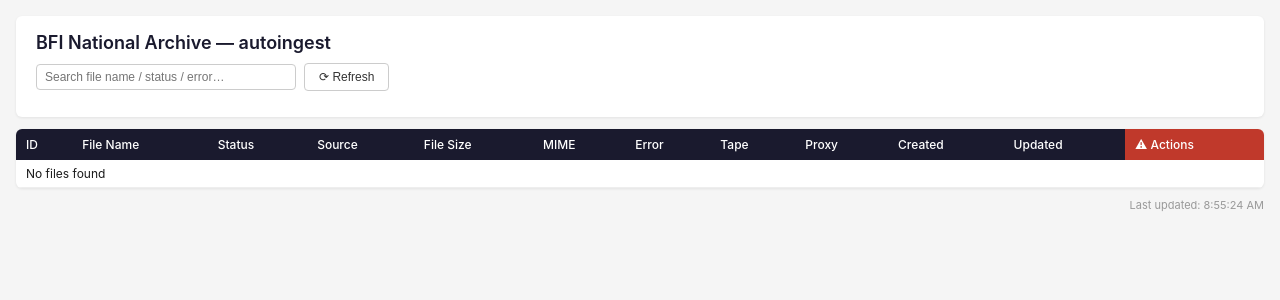
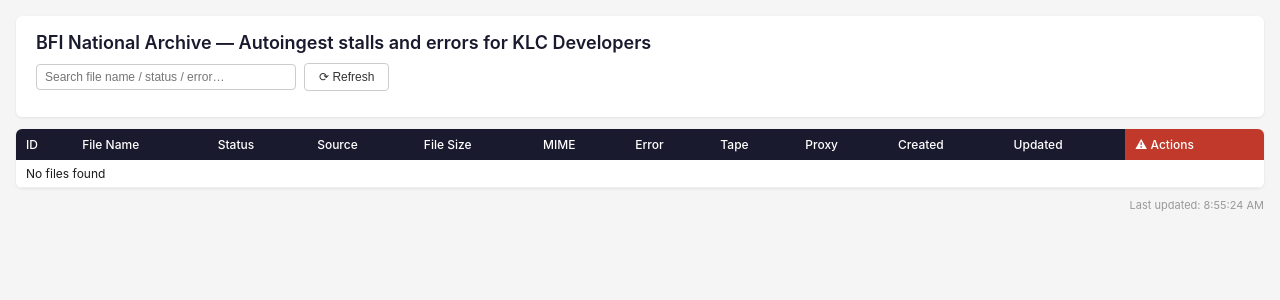
Before and after one commit to bfidatadigipres/autoingest, a Flask app: page / in a window 1280 px wide. Shown: the top 300 px of the page. Run offline with Flask 3, Linux system fonts and the light colour scheme; data that the repository does not hold is empty; some libraries are stand-ins or nearby versions.

Commit message:
Expand page title

```diff
--- a/autoingest/app/templates/index.html
+++ b/autoingest/app/templates/index.html
@@ -9,7 +9,7 @@
 <body>
 
 <div class="header">
-    <h1>BFI National Archive — autoingest</h1>
+    <h1>BFI National Archive — Autoingest stalls and errors for KLC Developers</h1>
     <div class="button-bar">
         <div class="filter-group">
             <input type="text" id="searchInput" placeholder="Search file name / status / error&hellip;" autocomplete="off">
```
